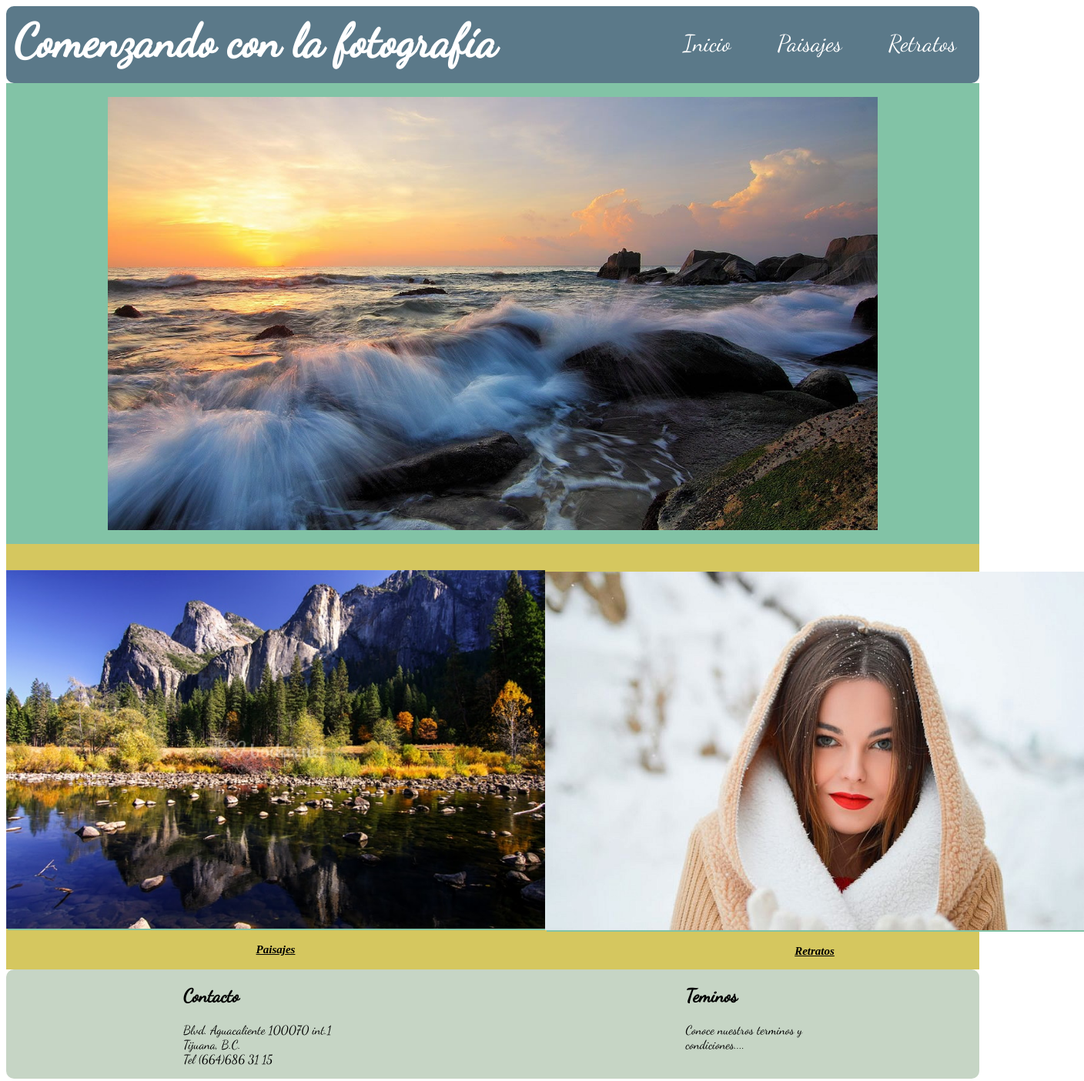
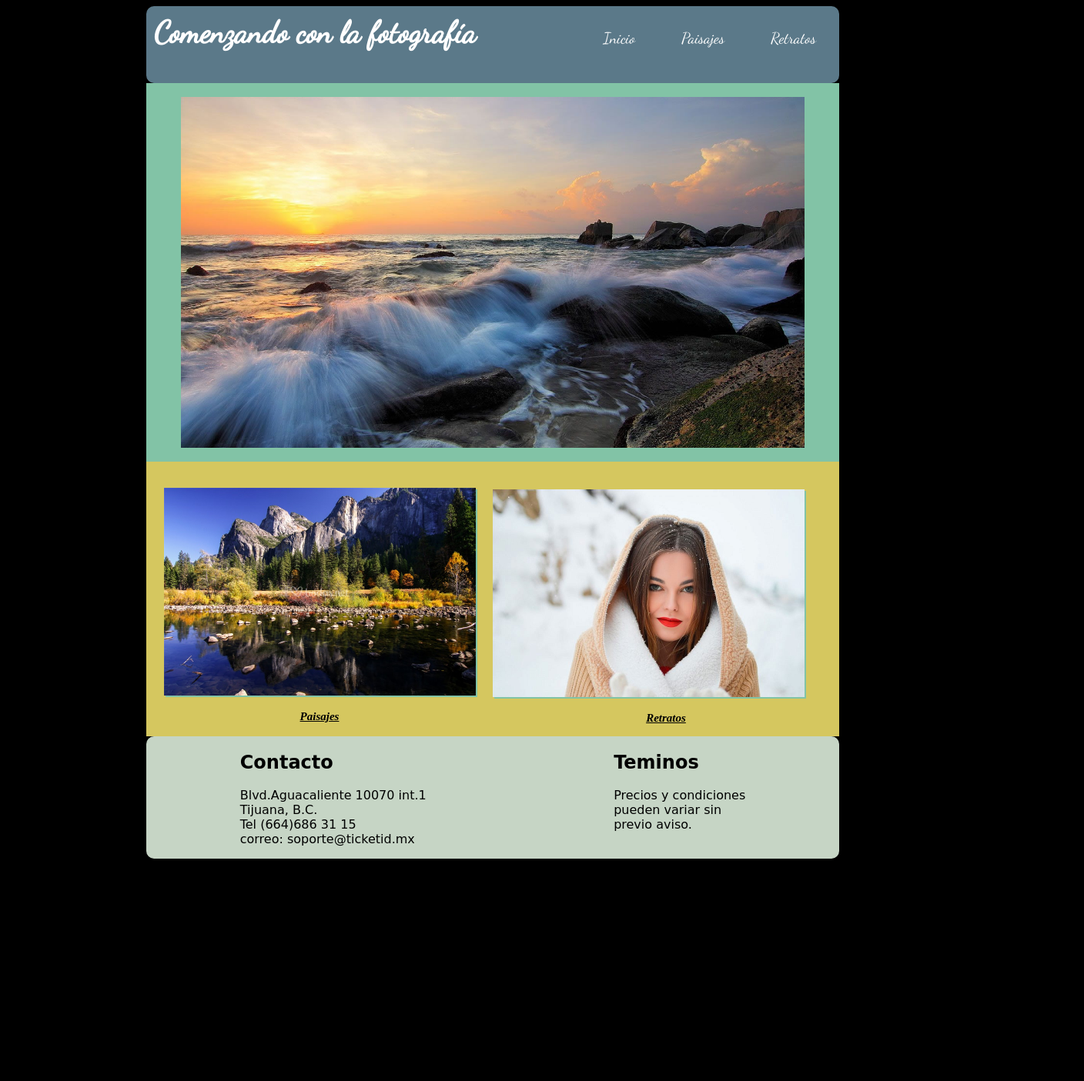
Before and after one commit to cordova1685/Evalucion-Final-CSS-y-Dise-o-Web-Responsive, a plain HTML site: page index.html in a window 1280 px wide. Shown: the whole page at 77% size, 1408 px wide, since content can reach past the window. After the commit the page ends 1124 px from the top, so only its background shows below. Drawn offline with Linux system fonts and the light colour scheme; a web font is replaced by a local one.

Commit message:
correciones fondo negro

```diff
--- a/css/estilo.css
+++ b/css/estilo.css
@@ -8,6 +8,13 @@ font-family: 'Dancing Script';
 @font-face {
   font-family: "Fabiana";
   src: url("../fuentes/Fabiana.ttf");
+}
+body{
+  background: black;
+}
+.contenido{
+  width:900px;
+  margin:auto;
 }
 #cabecera{
     background:  #5b7989;
@@ -21,14 +28,14 @@ font-family: 'Dancing Script';
   text-shadow: 2px #02010a;
   float: left;
   width: 50%;
-  font-size: 60px;
+  font-size: 40px;
   margin:10px;
 
 }
 #menu a{
   float: right;
   text-decoration: none;
-  font-size: 30px;
+  font-size: 20px;
   margin:30px;
   color:white;
 }
@@ -36,26 +43,29 @@ font-family: 'Dancing Script';
   background: #82c3a6;
   width: 100%;
 }
-#espacio{
-  width: 90%;
-  height: 90%;
 
-}
 /*centrado de imagen*/
 #imagencentral img{
   display:block;
   margin:auto;
+  width: 90%;
 }
 /*imagenes secundarias*/
 #secundarias{
   display: flex;
   flex-direction: row;
   background: #d5c75f;
-  justify-content:space-around;
+  justify-content: space-around;
 }
 #imagen1>img{
   border-width: 2px;
   box-shadow:2px 2px #82c3a6;
+  width: 90%;
+}
+#imagen2>img{
+  border-width: 2px;
+  box-shadow:2px 2px #82c3a6;
+  width: 90%;
 }
 #imagen1>img:hover{
   transform: rotate(10deg);
@@ -65,12 +75,6 @@ font-family: 'Dancing Script';
   text-align: center;
   text-decoration: underline;
 }
-
-#imagen2>img{
-  border-width: 2px;
-  box-shadow:2px 2px #82c3a6;
-}
-
 #imagen2>img:hover{
   transform: translate(20px,-5px);
 }
@@ -79,7 +83,7 @@ footer{
   display: flex;
   flex-direction: row;
   justify-content: space-around;
-  font-family: "Dancing Script", cursive;
+  font-family: "Verdena", cursive;
   background: #C6d5c5;
   border-radius: 10px;
   margin:0;
--- a/index.html
+++ b/index.html
@@ -7,6 +7,7 @@
   <title>Comenzando con la Fotografía</title>
 </head>
 <body>
+  <div class="contenido">
       <header>
           <div id="cabecera" >
             <div id="titulo">
@@ -24,7 +25,7 @@
         <div id="imagenprincipal">
             <div id="imagencentral">
               <br>
-            <img src="imagen/principal.jpg" alt="Imagen principal" width="1000px"/>
+                <img src="imagen/principal.jpg" alt="Imagen principal"/>
               <br>
             </div>
         </div>
@@ -33,11 +34,11 @@
       <section>
         <div id="secundarias">
             <div id="imagen1"><br><br>
-            <img src="imagen/paisaje.jpg" alt="Paisaje" width="700px"/>
+                <img src="imagen/paisaje.jpg" alt="Paisaje" />
                 <p><strong><em>Paisajes</em></strong></p>
             </div>
             <div id="imagen2"><br><br>
-            <img src="imagen/retrato.jpg" alt="Retrato" width="700px"/>
+                <img src="imagen/retrato.jpg" alt="Retrato" />
                 <p><strong><em>Retratos</em></strong></p>
             </div>
         </div>
@@ -45,12 +46,14 @@
     <footer>
       <div id="contacto">
         <h2>Contacto</h2>
-    <p>Blvd. Aguacaliente 100070 int.1 <br> Tijuana, B.C. <br> Tel (664)686 31 15 </p>
+        <p>Blvd.Aguacaliente 10070 int.1<br>Tijuana, B.C. <br>Tel (664)686 31 15<br>
+        correo: soporte@ticketid.mx</p>
       </div>
       <div id="condiciones">
         <h2>Teminos</h2>
-    <p>Conoce nuestros terminos y <br>condiciones....</p>
+        <p>Precios y condiciones<br>pueden variar sin <br>previo aviso.</p>
       </div>
     </footer>
+  </div>
 </body>
 </html>
```
Lines whose indentation alone changed are shown as unchanged.
